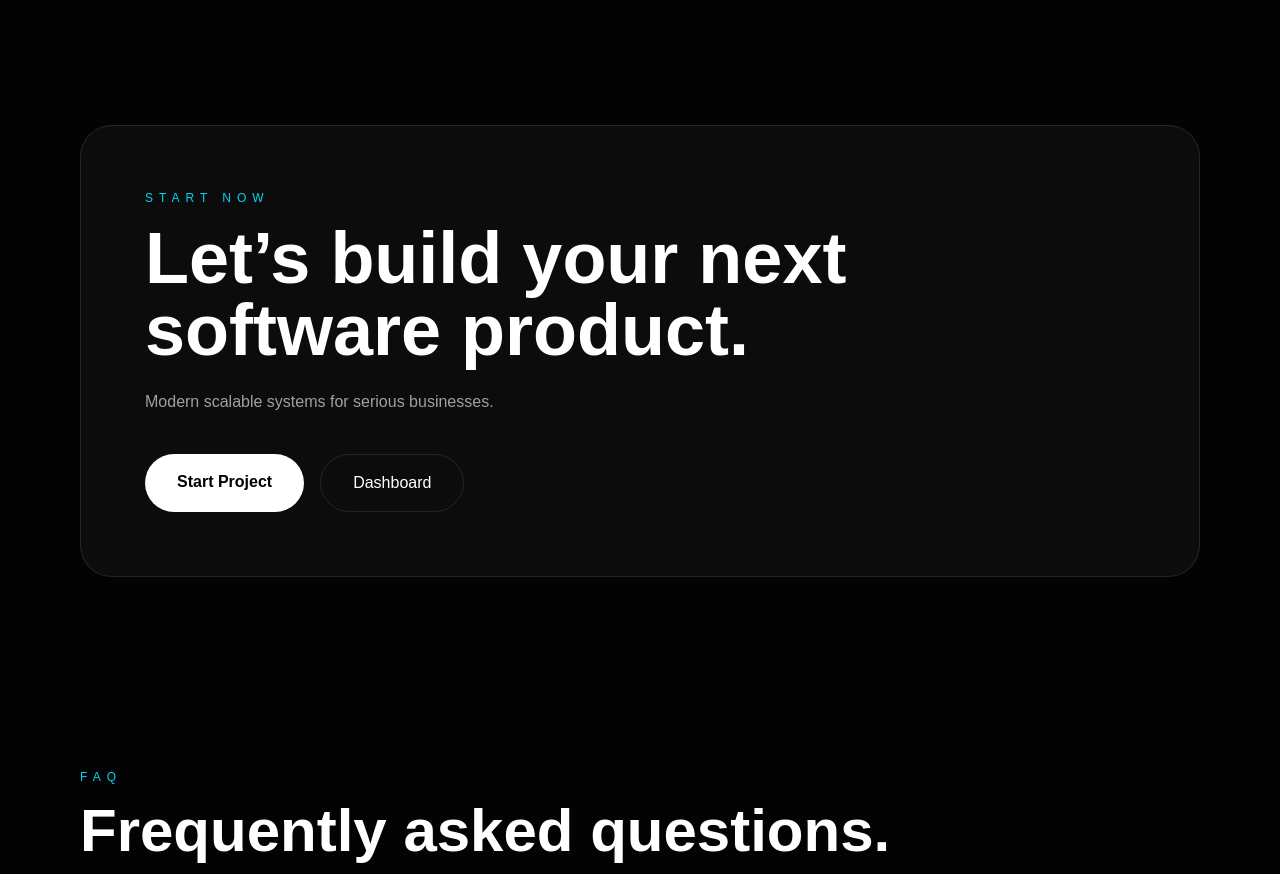
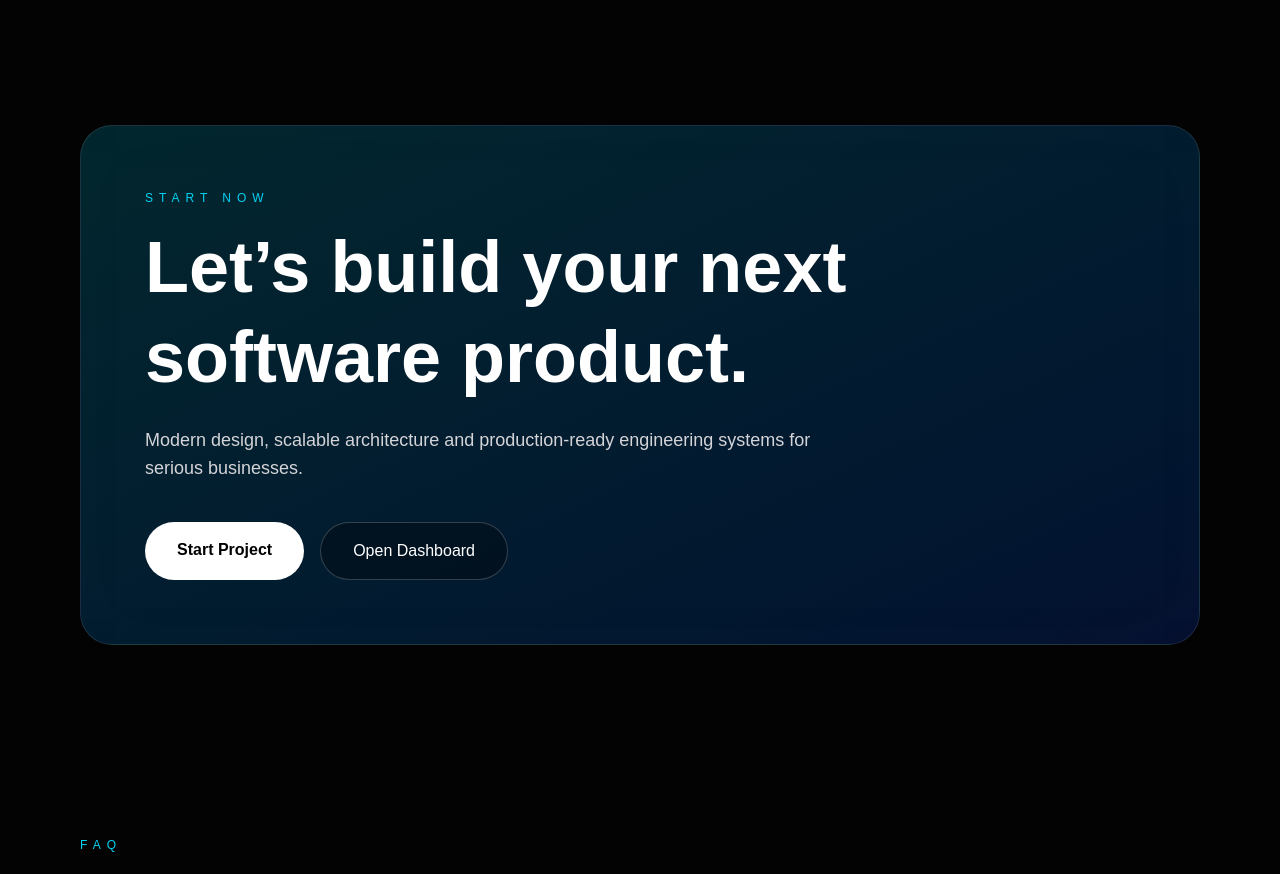
Before and after one commit to 2LLSOFT/2llsoft-clean, a Next.js app: page / in a window 1280 px wide. Shown: the part 5580-6454 px from the top of the page. Built offline with nearby package versions, Linux system fonts and the light colour scheme.

Commit message:
upgrade cta section

```diff
--- a/sections/CTA.tsx
+++ b/sections/CTA.tsx
@@ -1,20 +1,21 @@
 export default function CTA() {
   return (
     <section className="bg-[#030303] px-6 py-24 text-white md:px-20">
-      <div className="rounded-[2rem] border border-white/10 bg-white/[0.04] p-10 md:p-16">
+      <div className="overflow-hidden rounded-[2rem] border border-white/10 bg-gradient-to-br from-cyan-500/20 to-blue-700/20 p-10 backdrop-blur-2xl md:p-16">
         <p className="text-xs uppercase tracking-[0.5em] text-cyan-400">
           Start Now
         </p>
 
-        <h2 className="mt-4 text-4xl font-black md:text-7xl">
+        <h2 className="mt-4 max-w-4xl text-4xl font-black leading-tight md:text-7xl">
           Let’s build your next software product.
         </h2>
 
-        <p className="mt-6 max-w-2xl text-zinc-400">
-          Modern scalable systems for serious businesses.
+        <p className="mt-6 max-w-2xl text-lg text-zinc-300">
+          Modern design, scalable architecture and production-ready engineering
+          systems for serious businesses.
         </p>
 
-        <div className="mt-10 flex gap-4">
+        <div className="mt-10 flex flex-col gap-4 md:flex-row">
           <a
             href="#contact"
             className="rounded-full bg-white px-8 py-4 font-bold text-black transition duration-300 hover:scale-105 hover:bg-cyan-300"
@@ -24,9 +25,9 @@ export default function CTA() {
 
           <a
             href="/dashboard"
-            className="rounded-full border border-white/10 px-8 py-4"
+            className="rounded-full border border-white/20 bg-black/30 px-8 py-4 transition duration-300 hover:bg-black/50"
           >
-            Dashboard
+            Open Dashboard
           </a>
         </div>
       </div>
```
